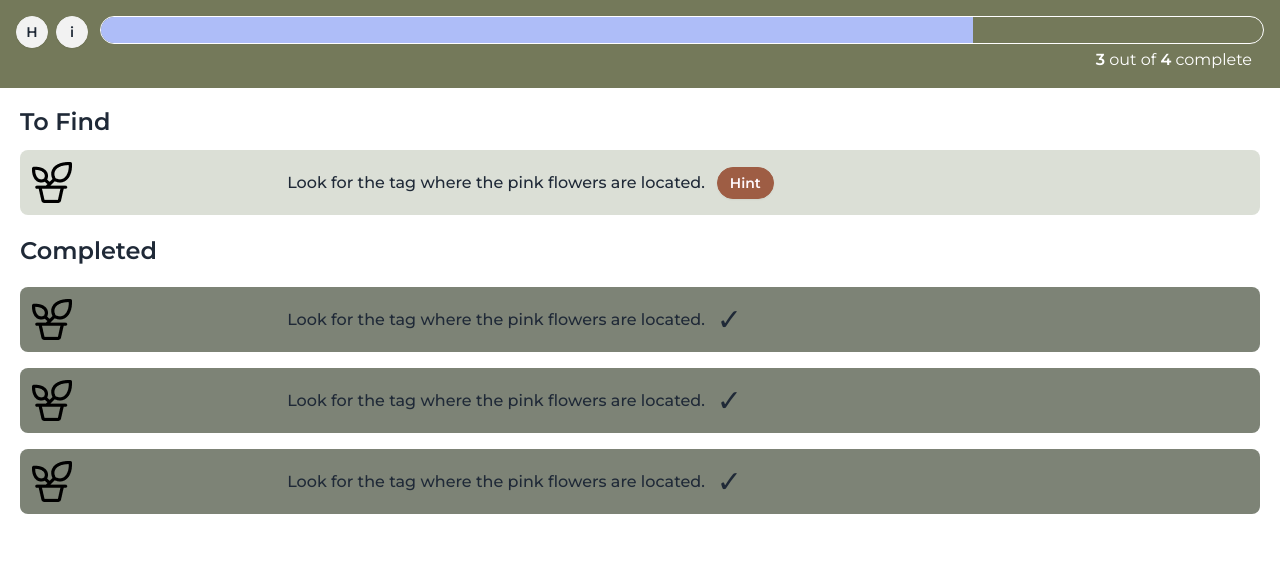
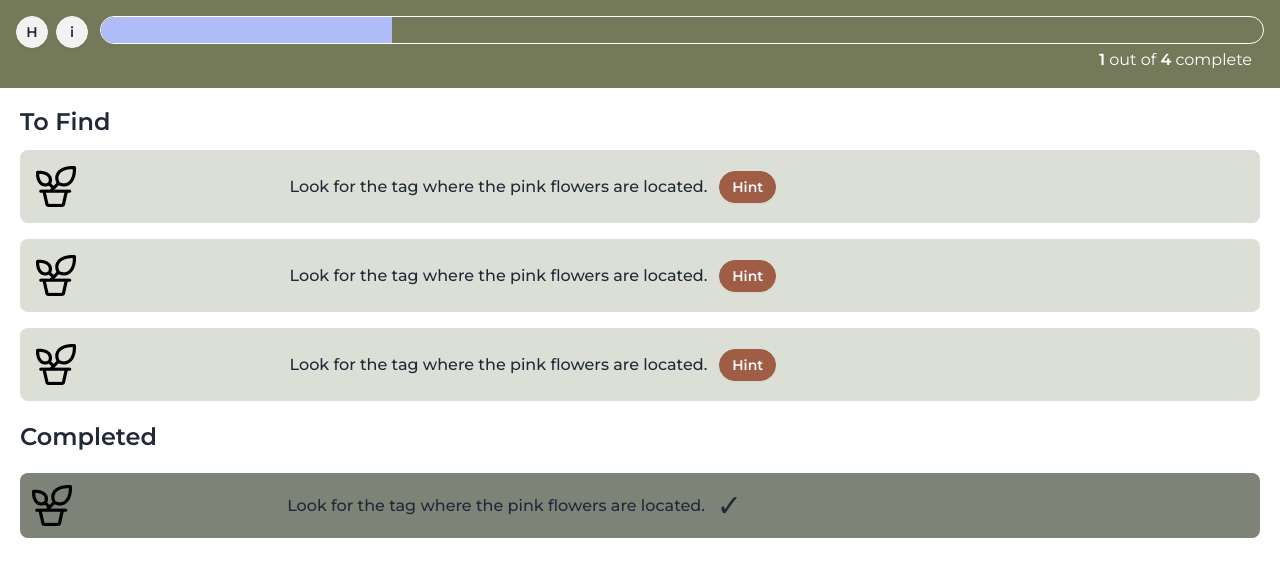
Before and after one commit to jldavis23/crfs-scavenger-hunt, a Next.js app: page / in a window 1280 px wide. Shown: the top 576 px of the page. Built offline with nearby package versions, Linux system fonts and the light colour scheme; a web font is replaced by a local one.

Commit message:
ability to toggle hints

```diff
--- a/app/context/ProgressDataContext.js
+++ b/app/context/ProgressDataContext.js
@@ -5,10 +5,10 @@ export const ProgressDataContext = createContext()
 
 export const ProgressDataProvider = ({ children }) => {
     const initialProgressData = {
-        tag1: { scanned: false, completed: true, description: 'Look for the tag where the pink flowers are located.', hint: '' },
-        tag2: { scanned: false, completed: false, description: 'Look for the tag where the pink flowers are located.', hint: '' },
-        tag3: { scanned: false, completed: true, description: 'Look for the tag where the pink flowers are located.', hint: '' },
-        tag4: { scanned: false, completed: true, description: 'Look for the tag where the pink flowers are located.', hint: '' }
+        tag1: { scanned: false, completed: false, description: 'Look for the tag where the pink flowers are located.', hint: 'Did you check the right side of the CRFS sign?' },
+        tag2: { scanned: false, completed: false, description: 'Look for the tag where the pink flowers are located.', hint: 'Did you check the right side of the CRFS sign?' },
+        tag3: { scanned: false, completed: false, description: 'Look for the tag where the pink flowers are located.', hint: 'Did you check the right side of the CRFS sign?' },
+        tag4: { scanned: false, completed: true, description: 'Look for the tag where the pink flowers are located.', hint: 'Did you check the right side of the CRFS sign?' }
     }
 
     const [progressData, setProgressData] = useState('')
--- a/app/page.js
+++ b/app/page.js
@@ -25,10 +25,27 @@ export default function Home() {
         {uncompletedTags ? (
           uncompletedTags.length > 0 ? (
             uncompletedTags.map((tag, i) => (
-              <div key={i} className="flex items-center gap-3 bg-accent p-3 rounded-lg font-medium">
-                <figure className="w-1/5"><img src="/images/placeholder-icon.png" alt="" /></figure>
-                <p>{progressData[tag].description}</p>
-                <button className="btn btn-secondary btn-sm rounded-full">Hint</button>
+              // <div key={i} className=" bg-accent p-3 rounded-lg font-medium transition-all">
+              //   <div className="flex items-center gap-3">
+              //     <figure className="w-1/5"><img src="/images/placeholder-icon.png" alt="" /></figure>
+              //     <p>{progressData[tag].description}</p>
+              //     <button className="btn btn-secondary btn-sm rounded-full">Hint</button>
+              //   </div>
+
+              //   <p className="font-bold mt-4 text-sm text-[#4b4f39] transition-all">{progressData[tag].hint}</p>
+              // </div>
+
+
+              <div key={i} className="collapse bg-accent rounded-lg font-medium ">
+                <input type="checkbox" />
+                <div className="collapse-title flex items-center gap-3 pe-4">
+                  <figure className="w-1/5"><img src="/images/placeholder-icon.png" alt="" /></figure>
+                  <p>{progressData[tag].description}</p>
+                  <button className="btn btn-secondary btn-sm rounded-full">Hint</button>
+                </div>
+                <div className="collapse-content">
+                  <p className="font-bold mt-4 text-[#4b4f39]">{progressData[tag].hint}</p>
+                </div>
               </div>
             ))
           ) : (
```
